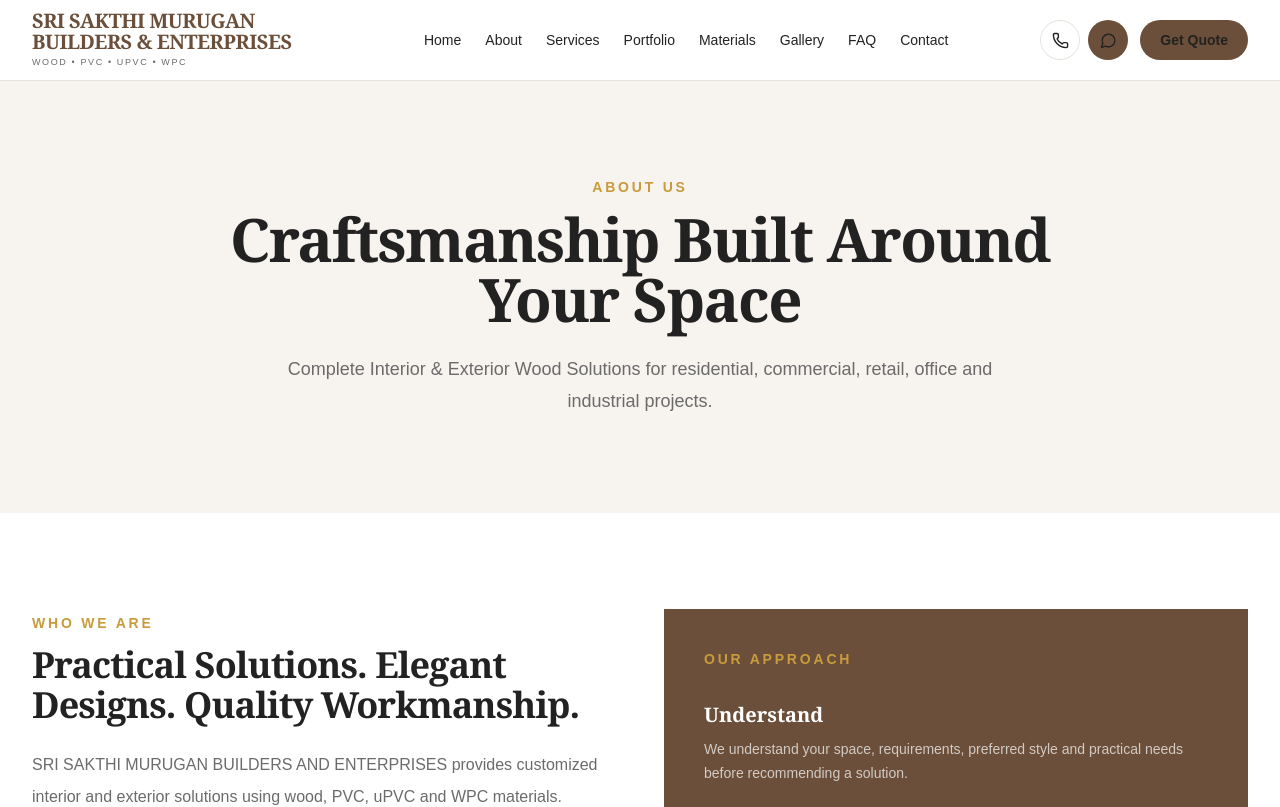
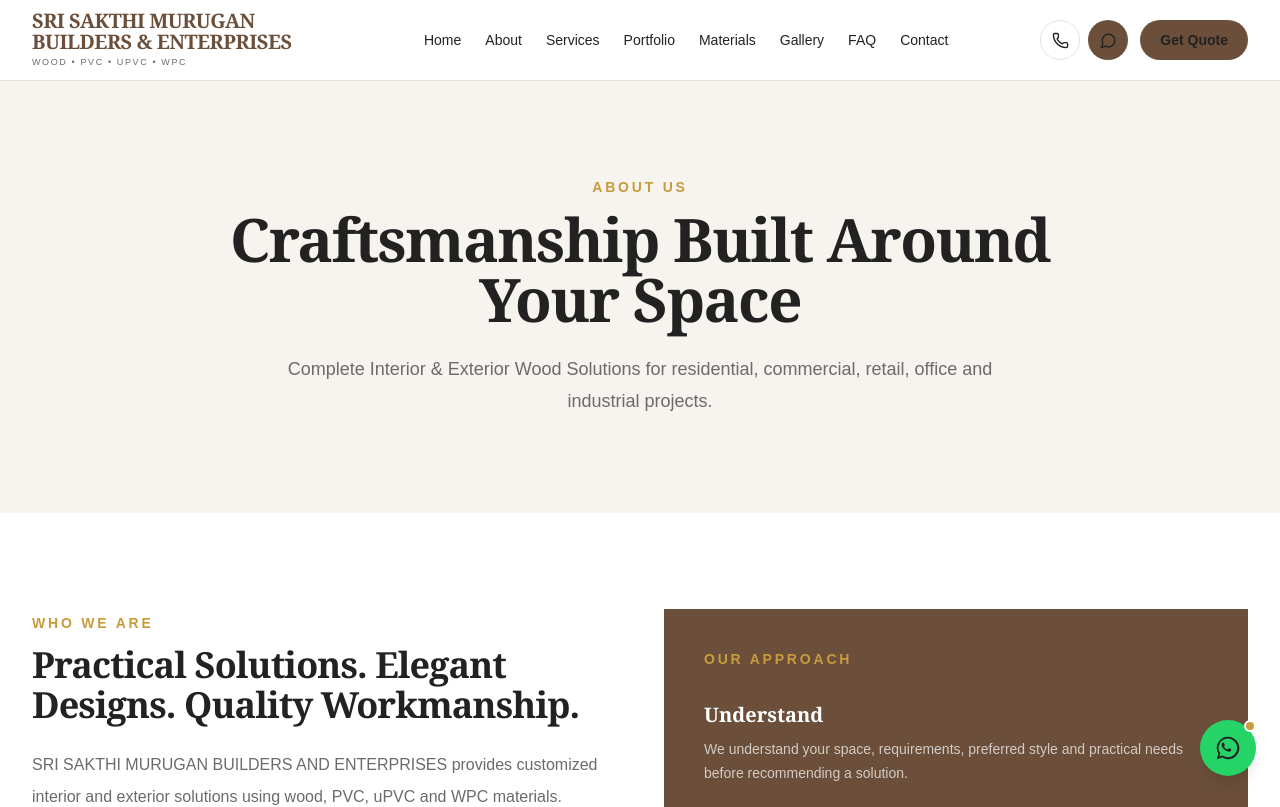
Before and after one commit to kam-rep/SSM_Pondicherry, a Next.js app: page /about in a window 1280 px wide. Shown: the top 807 px of the page. Built offline with nearby package versions, Linux system fonts and the light colour scheme.

Commit message:
floating whatsapp page

```diff
--- a/src/app/(website)/layout.tsx
+++ b/src/app/(website)/layout.tsx
@@ -5,6 +5,7 @@ import { seo } from "@/config/seo";
 
 import Navbar from "@/components/navigation/Navbar";
 import Footer from "@/components/footer/Footer";
+import WhatsAppButton from "@/components/whatsapp/WhatsAppButton";
 
 import "../globals.css";
 
@@ -48,8 +49,13 @@ export default function WebsiteLayout({
     <html lang={seo.locale === "en_IN" ? "en-IN" : "en"}>
       <body>
         <Navbar />
+
         {children}
+
         <Footer />
+
+        {/* Floating WhatsApp Button */}
+        <WhatsAppButton />
       </body>
     </html>
   );
--- /dev/null
+++ b/src/components/whatsapp/WhatsAppButton.tsx
@@ -0,0 +1,28 @@
+import { contact } from "@/config/contact";
+
+export default function WhatsAppButton() {
+  const whatsappUrl = `https://wa.me/${contact.whatsapp}`;
+
+  return (
+    <a
+      href={whatsappUrl}
+      target="_blank"
+      rel="noopener noreferrer"
+      aria-label="Chat with us on WhatsApp"
+      title="Chat with us on WhatsApp"
+      className="fixed bottom-5 right-5 z-50 flex h-14 w-14 items-center justify-center rounded-full bg-[#25D366] text-white shadow-lg transition duration-300 hover:scale-110 hover:shadow-xl sm:bottom-6 sm:right-6"
+    >
+      <svg
+        viewBox="0 0 32 32"
+        className="h-7 w-7"
+        fill="currentColor"
+        aria-hidden="true"
+      >
+        <path d="M19.11 17.25c-.27-.14-1.6-.79-1.85-.88-.25-.09-.43-.14-.61.14-.18.27-.7.88-.86 1.06-.16.18-.32.2-.59.07-.27-.14-1.13-.42-2.15-1.34-.8-.71-1.34-1.58-1.5-1.85-.16-.27-.02-.42.12-.55.12-.12.27-.32.41-.48.14-.16.18-.27.27-.45.09-.18.05-.34-.02-.48-.07-.14-.61-1.47-.84-2.01-.22-.53-.45-.46-.61-.47h-.52c-.18 0-.48.07-.73.34-.25.27-.95.93-.95 2.27s.98 2.63 1.11 2.81c.14.18 1.92 2.93 4.65 4.11.65.28 1.15.45 1.54.58.65.21 1.24.18 1.71.11.52-.08 1.6-.66 1.83-1.29.23-.64.23-1.18.16-1.29-.07-.11-.25-.18-.52-.32z" />
+        <path d="M16 3.2A12.8 12.8 0 0 0 5.07 22.67L3.2 28.8l6.29-1.85A12.8 12.8 0 1 0 16 3.2zm0 23.3c-2.02 0-3.99-.54-5.72-1.56l-.41-.24-3.73 1.1 1.11-3.64-.27-.42A10.6 10.6 0 1 1 16 26.5z" />
+      </svg>
+
+      <span className="absolute right-0 top-0 h-3 w-3 rounded-full border-2 border-white bg-[var(--color-accent)]" />
+    </a>
+  );
+}
```
